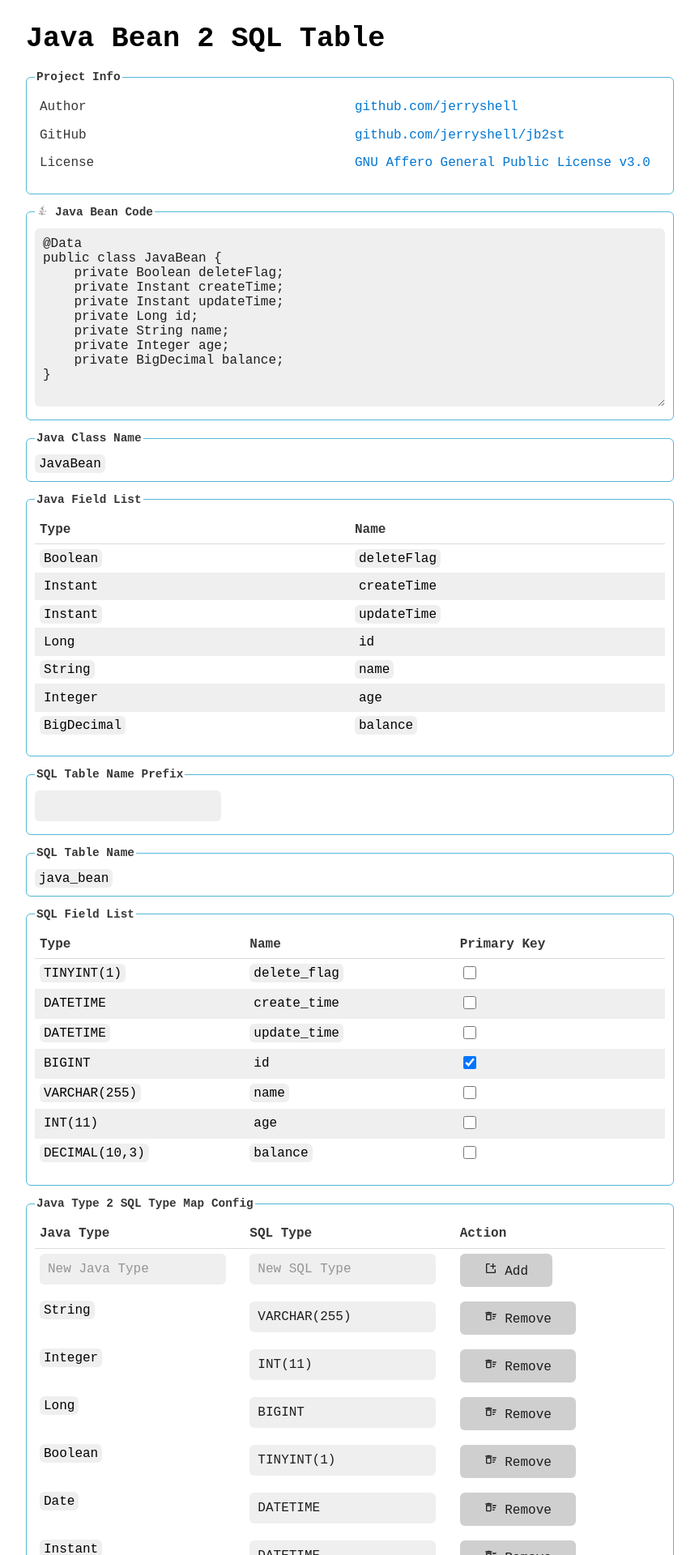
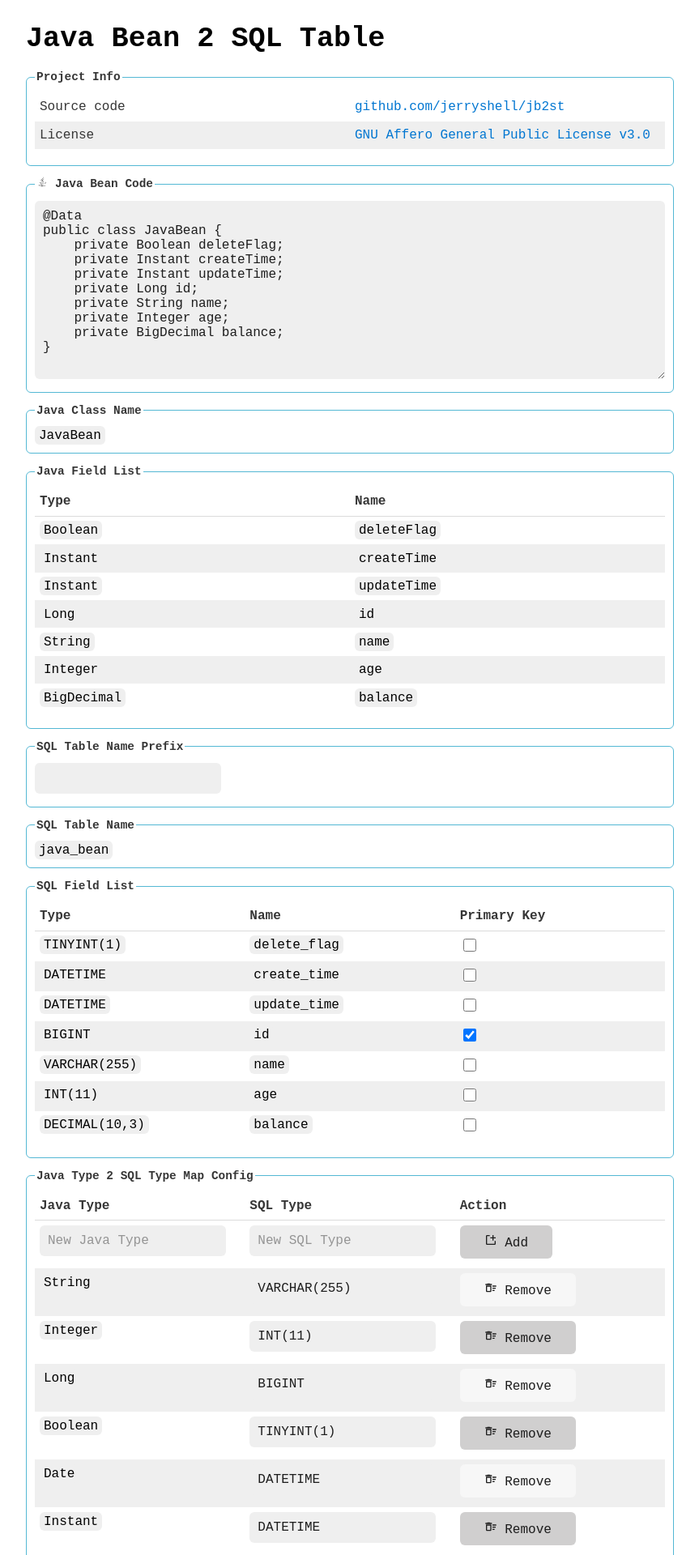
Before and after one commit to jerryshell/jb2st, a React (Vite) app: page / in a window 1280 px wide. Shown: the top 1920 px of the page at 81% size, without its empty margins (208-1071 px from the left). Built offline with nearby package versions, Linux system fonts and the light colour scheme.

Commit message:
atoms.javaFieldList -> selectors.javaFieldList

```diff
--- a/src/atoms.tsx
+++ b/src/atoms.tsx
@@ -1,5 +1,4 @@
 import { atom } from 'recoil'
-import JavaField from './interfaces/JavaField'
 import SqlField from './interfaces/SqlField'
 
 const initJavaBeanCode = `@Data
@@ -42,10 +41,6 @@ export default {
     key: 'sqlTableName',
     default: '',
   }),
-  javaFieldList: atom({
-    key: 'javaFieldList',
-    default: [] as JavaField[],
-  }),
   sqlFieldList: atom({
     key: 'sqlFieldList',
     default: [] as SqlField[],
--- a/src/components/JavaClassName.tsx
+++ b/src/components/JavaClassName.tsx
@@ -1,5 +1,5 @@
 import { useRecoilValue } from 'recoil'
-import selectors from '../selectors';
+import selectors from '../selectors'
 
 const JavaClassName = () => {
   const javaClassName = useRecoilValue(selectors.javaClassName)
--- a/src/components/JavaFieldList.tsx
+++ b/src/components/JavaFieldList.tsx
@@ -1,35 +1,8 @@
-import { useRecoilState, useRecoilValue } from 'recoil'
-import atoms from '../atoms'
-import { useEffect } from 'react'
-import JavaField from '../interfaces/JavaField'
+import { useRecoilValue } from 'recoil'
+import selectors from '../selectors'
 
 const JavaFieldList = () => {
-  const javaBeanCode = useRecoilValue(atoms.javaBeanCode)
-
-  const [javaFieldList, setJavaFieldList] = useRecoilState(atoms.javaFieldList)
-
-  useEffect(() => {
-    const javaFieldLineListMatchResult = javaBeanCode.match(/private (.*);/g)
-    console.log('javaFieldLineListMatchResult', javaFieldLineListMatchResult)
-    if (javaFieldLineListMatchResult) {
-      const newJavaFieldList = javaFieldLineListMatchResult
-        .map((javaFieldLine) => {
-          const javaFieldMatchResult = javaFieldLine.match(/private (\w+) (\w+);/)
-          if (javaFieldMatchResult) {
-            const javaFieldType = javaFieldMatchResult[1]
-            const javaFieldName = javaFieldMatchResult[2]
-            return {
-              type: javaFieldType,
-              name: javaFieldName,
-            } as JavaField
-          }
-          return null
-        })
-        .filter((javaField) => javaField !== null) as JavaField[]
-      console.log('newJavaFieldList', newJavaFieldList)
-      setJavaFieldList(newJavaFieldList)
-    }
-  }, [javaBeanCode])
+  const javaFieldList = useRecoilValue(selectors.javaFieldList)
 
   return (
     <fieldset>
@@ -42,8 +15,7 @@ const JavaFieldList = () => {
         </tr>
         </thead>
         <tbody>
-        {javaFieldList.map((javaField) => {
-          return (
+        {javaFieldList.map((javaField) => (
           <tr key={javaField.name}>
             <td>
               <code>{javaField.type}</code>
@@ -52,8 +24,7 @@ const JavaFieldList = () => {
               <code>{javaField.name}</code>
             </td>
           </tr>
-          )
-        })}
+        ))}
         </tbody>
       </table>
     </fieldset>
--- a/src/components/JavaType2SqlTypeMapConfig.tsx
+++ b/src/components/JavaType2SqlTypeMapConfig.tsx
@@ -33,7 +33,7 @@ const JavaType2SqlTypeMapConfig = () => {
           <th>Action</th>
         </tr>
         </thead>
-
+        <tbody>
         <tr>
           <td>
             <input
@@ -63,7 +63,6 @@ const JavaType2SqlTypeMapConfig = () => {
             </button>
           </td>
         </tr>
-
         {Object.keys(javaType2SqlTypeMap).map((javaType) => {
           return (
             <tr key={javaType}>
@@ -87,7 +86,7 @@ const JavaType2SqlTypeMapConfig = () => {
             </tr>
           )
         })}
-
+        </tbody>
       </table>
     </fieldset>
   )
--- a/src/components/ProjectInfo.tsx
+++ b/src/components/ProjectInfo.tsx
@@ -3,19 +3,9 @@ const ProjectInfo = () => {
     <fieldset>
       <legend>Project Info</legend>
       <table>
+        <tbody>
         <tr>
-          <td>Author</td>
-          <td>
-            <a
-              href="https://github.com/jerryshell"
-              target="_blank"
-            >
-              github.com/jerryshell
-            </a>
-          </td>
-        </tr>
-        <tr>
-          <td>GitHub</td>
+          <td>Source code</td>
           <td>
             <a
               href="https://github.com/jerryshell/jb2st"
@@ -36,6 +26,7 @@ const ProjectInfo = () => {
             </a>
           </td>
         </tr>
+        </tbody>
       </table>
     </fieldset>
   )
--- a/src/components/SqlFieldList.tsx
+++ b/src/components/SqlFieldList.tsx
@@ -3,9 +3,10 @@ import atoms from '../atoms'
 import { useEffect } from 'react'
 import SqlField from '../interfaces/SqlField'
 import { camelCase2SnakeCase } from '../util'
+import selectors from '../selectors'
 
 const SqlFieldList = () => {
-  const javaFieldList = useRecoilValue(atoms.javaFieldList)
+  const javaFieldList = useRecoilValue(selectors.javaFieldList)
   const javaType2SqlTypeMap = useRecoilValue(atoms.javaType2SqlTypeMap)
 
   const [sqlFieldList, setSqlFieldList] = useRecoilState(atoms.sqlFieldList)
--- a/src/components/SqlTableName.tsx
+++ b/src/components/SqlTableName.tsx
@@ -2,7 +2,7 @@ import { useRecoilState, useRecoilValue } from 'recoil'
 import atoms from '../atoms'
 import { useEffect } from 'react'
 import { camelCase2SnakeCase } from '../util'
-import selectors from '../selectors';
+import selectors from '../selectors'
 
 const SqlTableName = () => {
   const javaClassName = useRecoilValue(selectors.javaClassName)
--- a/src/selectors.tsx
+++ b/src/selectors.tsx
@@ -1,5 +1,6 @@
 import { selector } from 'recoil';
 import atoms from './atoms';
+import JavaField from './interfaces/JavaField';
 
 export default {
   javaClassName: selector({
@@ -15,4 +16,28 @@ export default {
       return ''
     }
   }),
+  javaFieldList: selector({
+    key: 'javaFieldList',
+    get: ({ get }) => {
+      const javaFieldLineListMatchResult = get(atoms.javaBeanCode).match(/private (.*);/g)
+      console.log('javaFieldLineListMatchResult', javaFieldLineListMatchResult)
+      if (!javaFieldLineListMatchResult) {
+        return [] as JavaField[]
+      }
+      return javaFieldLineListMatchResult
+        .map((javaFieldLine) => {
+          const javaFieldMatchResult = javaFieldLine.match(/private (\w+) (\w+);/)
+          if (javaFieldMatchResult) {
+            const javaFieldType = javaFieldMatchResult[1]
+            const javaFieldName = javaFieldMatchResult[2]
+            return {
+              type: javaFieldType,
+              name: javaFieldName,
+            } as JavaField
+          }
+          return null
+        })
+        .filter((javaField) => javaField !== null) as JavaField[]
+    },
+  })
 }
```
Lines whose indentation alone changed are shown as unchanged.
